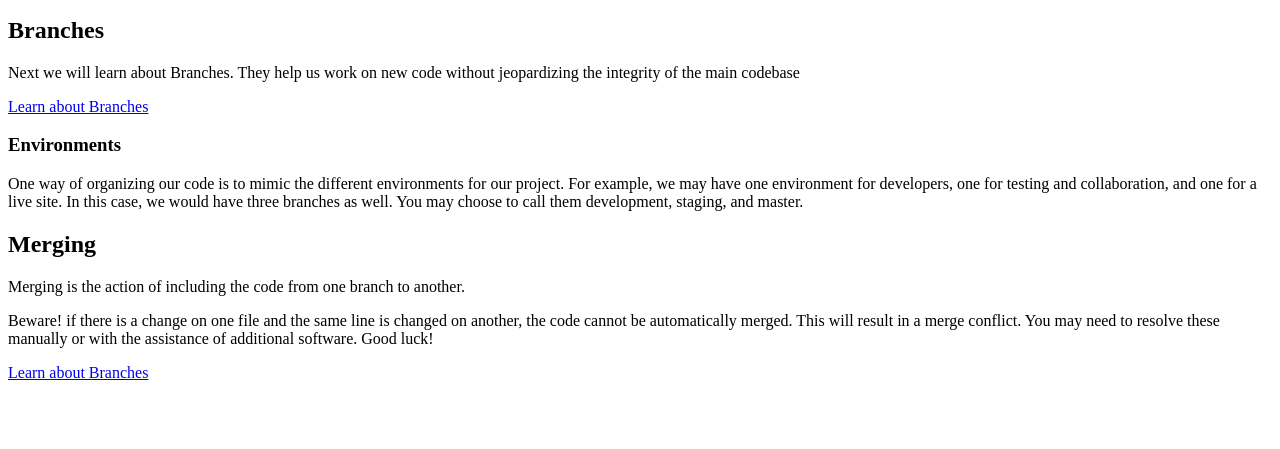
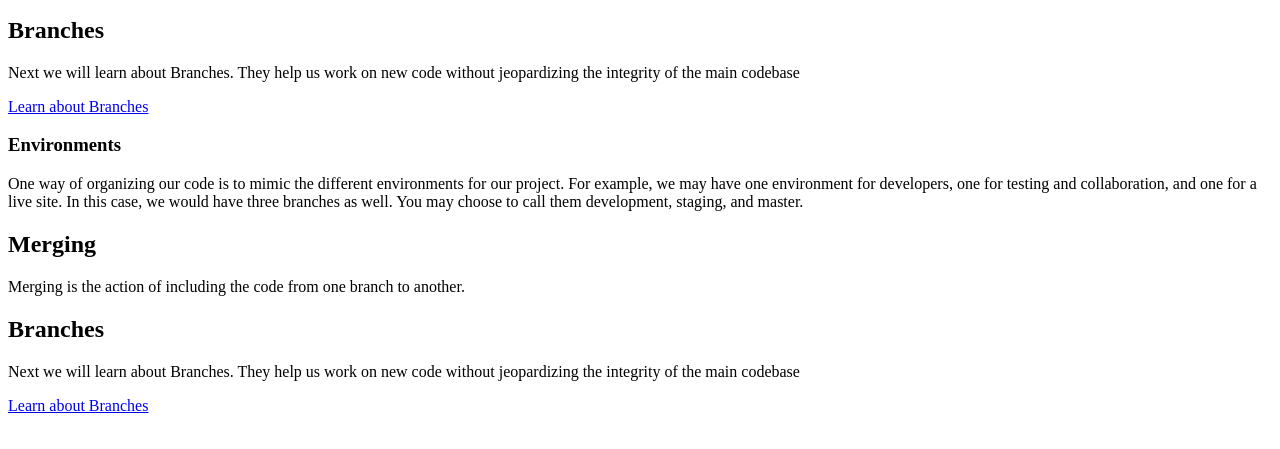
Before and after one commit to Vivian-Nguyen-2021/mdia-4590, a plain HTML site: page index.html in a window 1280 px wide. Shown: the part 101-550 px from the top of the page. Drawn offline with Linux system fonts and the light colour scheme.

Commit message:
Revert "fixes #4, adds conflict info  and removes duplicate branch info"
This reverts commit 51a0b4d0aa817eac3807680f7f179f39467b2675.

```diff
--- a/index.html
+++ b/index.html
@@ -16,8 +16,8 @@
 	<h2>Merging</h2>
 	<p>Merging is the action of including the code from one branch to another.</p>
 
-	<p>Beware! if there is a change on one file and the same line is changed on another, the code cannot be automatically merged. This will result in a merge conflict. You may need to resolve these manually or with the assistance of additional software. Good luck!</p>
-
+	<h2>Branches</h2>
+	<p>Next we will learn about Branches. They help us work on new code without jeopardizing the integrity of the main codebase</p>
 	<a href ="about.html">Learn about Branches</a>
 
 
```
